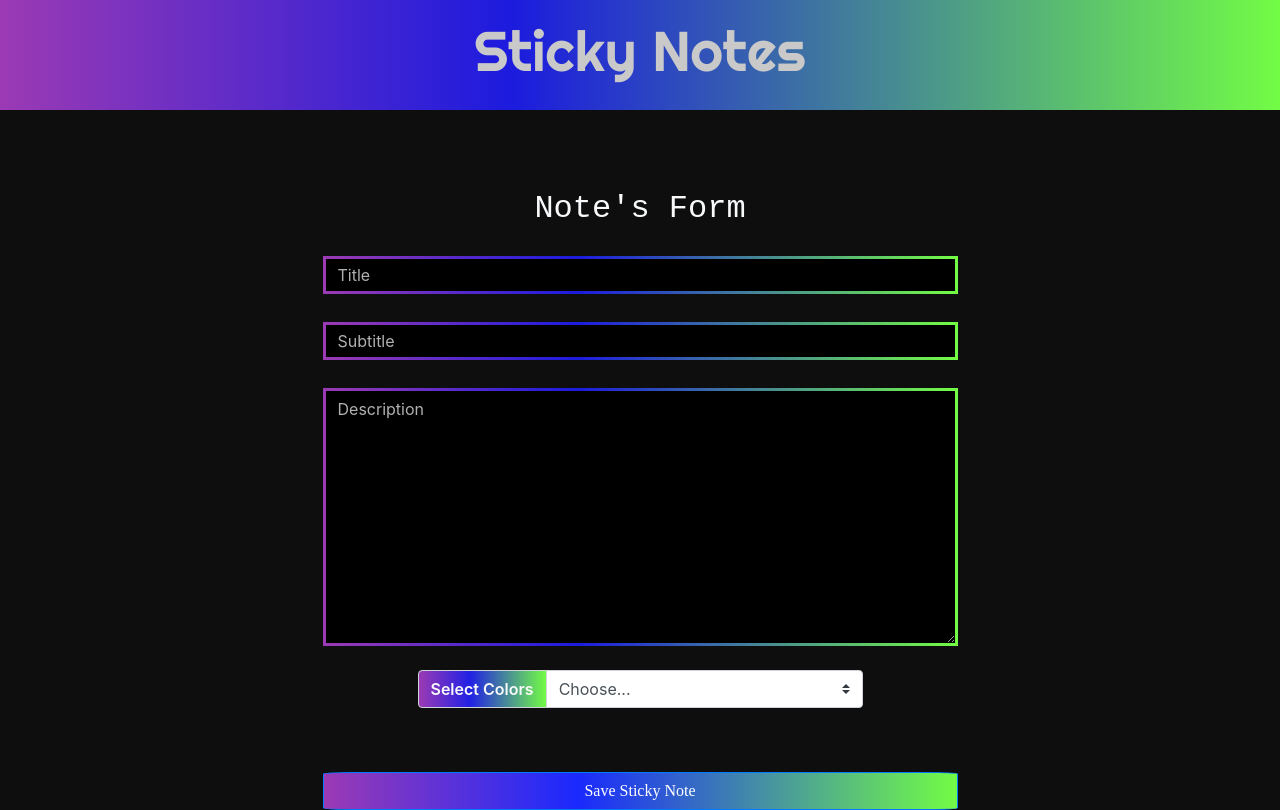
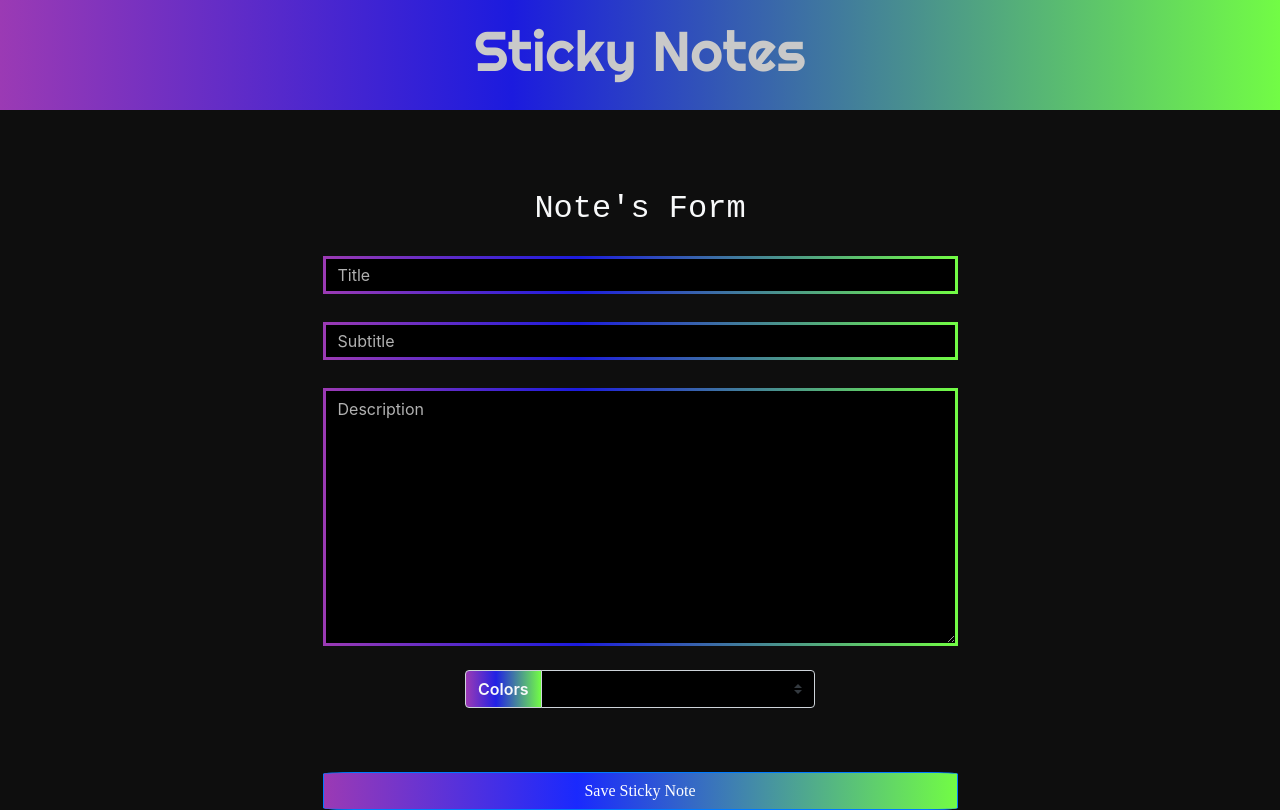
Before and after one commit to sfahadh/Sticky-Notes, an Angular app: page /note in a window 1280 px wide. Built offline with nearby package versions, Linux system fonts and the light colour scheme; a web font is replaced by a local one.

Commit message:
added ngmodel to select to track selected color

```diff
--- a/src/app/components/form/dropdown/dropdown.component.css
+++ b/src/app/components/form/dropdown/dropdown.component.css
@@ -5,3 +5,8 @@ label {
   color: rgb(143, 143, 143);
   font-weight: 600;
 }
+
+#colors {
+  background-color: black;
+  color: white;
+}
--- a/src/app/components/form/dropdown/dropdown.component.html
+++ b/src/app/components/form/dropdown/dropdown.component.html
@@ -1,11 +1,11 @@
 <div class="row justify-content-center mt-4">
-    <div class="input-group mb-3 col-md-7 col-lg-5 col-11">
+    <div class="input-group mb-3 col-md-6 col-lg-4 col-11">
 		<div class="input-group-prepend">
-		  <label class="input-group-text bg-dark text-light" for="colors">Select Colors</label>
+		  <label class="input-group-text bg-dark text-light" for="colors">Colors</label>
 		</div>
 
-		<select class="custom-select" id="colors">
-		  <option selected>Choose...</option>
+		<select class="custom-select" id="colors" name="colors" [(ngModel)]="stickyNote.color">
+		  <option disabled>select below</option>
 		  <option *ngFor="let category of categories">{{ category }}</option>
 		</select>
 	  </div>
--- a/src/app/components/form/form/form.component.ts
+++ b/src/app/components/form/form/form.component.ts
@@ -17,7 +17,6 @@ export class FormComponent implements OnInit {
   save() {
     // this.Router.navigate(['']);
     this.stickyNote.date = Date.now();
-    this.stickyNote.color = "white"
     console.log(this.stickyNote);
   }
 }
```
